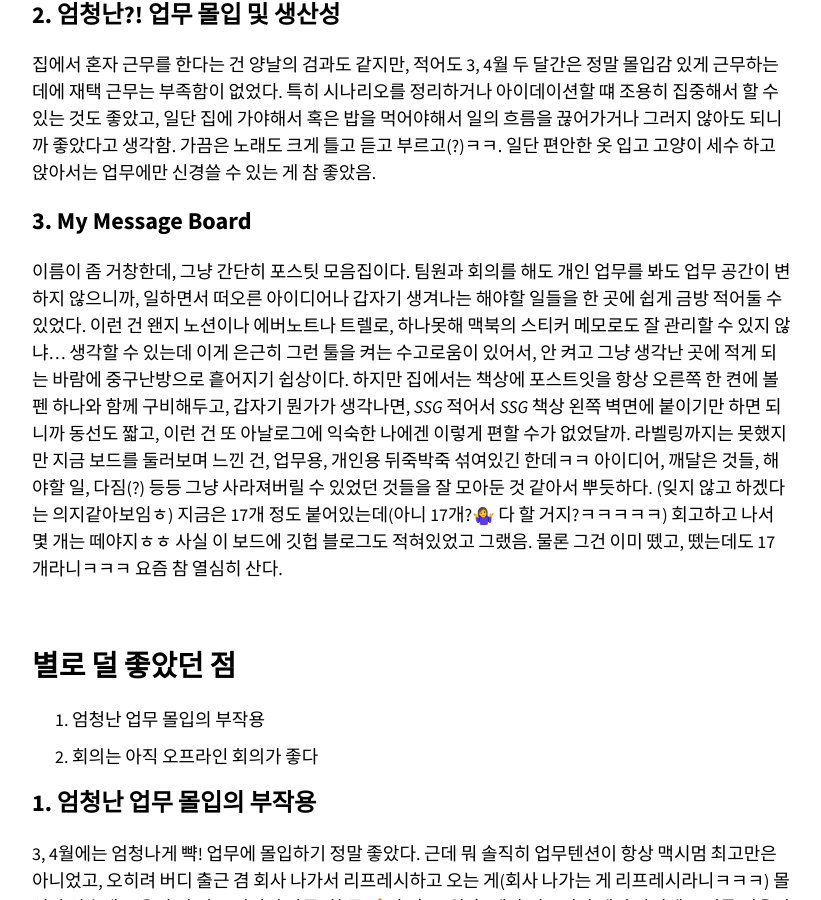
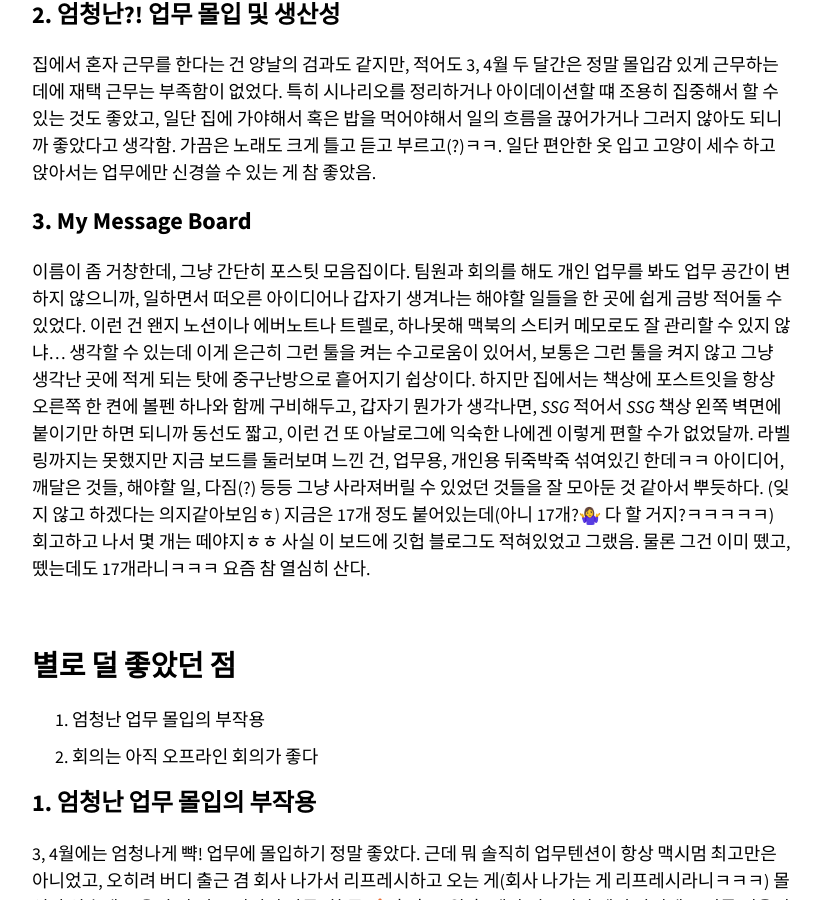
Before and after one commit to ssammykim/ssammykim.github.io, a Jekyll site: the page built from _posts/2020-05-09-last-work-from-home.md, in a window 1280 px wide and 900 px high, scrolled down 1061 px. Shown: the whole window, without its empty margins (343-1164 px from the left). Built offline with Jekyll 4.4.1, drawn with Linux system fonts in a browser that asks for light colours; nearby versions of some CDN libraries; some web fonts are replaced; comment, search, counter and statistics services are not loaded.

Commit message:
Update 2020-05-09-last-work-from-home.md

```diff
--- a/_posts/2020-05-09-last-work-from-home.md
+++ b/_posts/2020-05-09-last-work-from-home.md
@@ -26,7 +26,7 @@ excerpt_separator: "<!--more-->"
 집에서 혼자 근무를 한다는 건 양날의 검과도 같지만, 적어도 3, 4월 두 달간은 정말 몰입감 있게 근무하는 데에 재택 근무는 부족함이 없었다. 특히 시나리오를 정리하거나 아이데이션할 떄 조용히 집중해서 할 수 있는 것도 좋았고, 일단 집에 가야해서 혹은 밥을 먹어야해서 일의 흐름을 끊어가거나 그러지 않아도 되니까 좋았다고 생각함. 가끔은 노래도 크게 틀고 듣고 부르고(?)ㅋㅋ. 일단 편안한 옷 입고 고양이 세수 하고 앉아서는 업무에만 신경쓸 수 있는 게 참 좋았음.
 
 ## 3. My Message Board
-이름이 좀 거창한데, 그냥 간단히 포스팃 모음집이다. 팀원과 회의를 해도 개인 업무를 봐도 업무 공간이 변하지 않으니까, 일하면서 떠오른 아이디어나 갑자기 생겨나는 해야할 일들을 한 곳에 쉽게 금방 적어둘 수 있었다. 이런 건 왠지 노션이나 에버노트나 트렐로, 하나못해 맥북의 스티커 메모로도 잘 관리할 수 있지 않냐... 생각할 수 있는데 이게 은근히 그런 툴을 켜는 수고로움이 있어서, 안 켜고 그냥 생각난 곳에 적게 되는 바람에 중구난방으로 흩어지기 쉽상이다. 하지만 집에서는 책상에 포스트잇을 항상 오른쪽 한 켠에 볼펜 하나와 함께 구비해두고, 갑자기 뭔가가 생각나면, *SSG* 적어서 *SSG* 책상 왼쪽 벽면에 붙이기만 하면 되니까 동선도 짧고, 이런 건 또 아날로그에 익숙한 나에겐 이렇게 편할 수가 없었달까. 라벨링까지는 못했지만 지금 보드를 둘러보며 느낀 건, 업무용, 개인용 뒤죽박죽 섞여있긴 한데ㅋㅋ 아이디어, 깨달은 것들, 해야할 일, 다짐(?) 등등 그냥 사라져버릴 수 있었던 것들을 잘 모아둔 것 같아서 뿌듯하다. (잊지 않고 하겠다는 의지같아보임ㅎ) 지금은 17개 정도 붙어있는데(아니 17개?🤷‍♀️ 다 할 거지?ㅋㅋㅋㅋㅋ) 회고하고 나서 몇 개는 떼야지ㅎㅎ 사실 이 보드에 깃헙 블로그도 적혀있었고 그랬음. 물론 그건 이미 뗐고, 뗐는데도 17개라니ㅋㅋㅋ 요즘 참 열심히 산다.
+이름이 좀 거창한데, 그냥 간단히 포스팃 모음집이다. 팀원과 회의를 해도 개인 업무를 봐도 업무 공간이 변하지 않으니까, 일하면서 떠오른 아이디어나 갑자기 생겨나는 해야할 일들을 한 곳에 쉽게 금방 적어둘 수 있었다. 이런 건 왠지 노션이나 에버노트나 트렐로, 하나못해 맥북의 스티커 메모로도 잘 관리할 수 있지 않냐... 생각할 수 있는데 이게 은근히 그런 툴을 켜는 수고로움이 있어서, 보통은 그런 툴을 켜지 않고 그냥 생각난 곳에 적게 되는 탓에 중구난방으로 흩어지기 쉽상이다. 하지만 집에서는 책상에 포스트잇을 항상 오른쪽 한 켠에 볼펜 하나와 함께 구비해두고, 갑자기 뭔가가 생각나면, *SSG* 적어서 *SSG* 책상 왼쪽 벽면에 붙이기만 하면 되니까 동선도 짧고, 이런 건 또 아날로그에 익숙한 나에겐 이렇게 편할 수가 없었달까. 라벨링까지는 못했지만 지금 보드를 둘러보며 느낀 건, 업무용, 개인용 뒤죽박죽 섞여있긴 한데ㅋㅋ 아이디어, 깨달은 것들, 해야할 일, 다짐(?) 등등 그냥 사라져버릴 수 있었던 것들을 잘 모아둔 것 같아서 뿌듯하다. (잊지 않고 하겠다는 의지같아보임ㅎ) 지금은 17개 정도 붙어있는데(아니 17개?🤷‍♀️ 다 할 거지?ㅋㅋㅋㅋㅋ) 회고하고 나서 몇 개는 떼야지ㅎㅎ 사실 이 보드에 깃헙 블로그도 적혀있었고 그랬음. 물론 그건 이미 뗐고, 뗐는데도 17개라니ㅋㅋㅋ 요즘 참 열심히 산다.
 
 <br>
 
```
